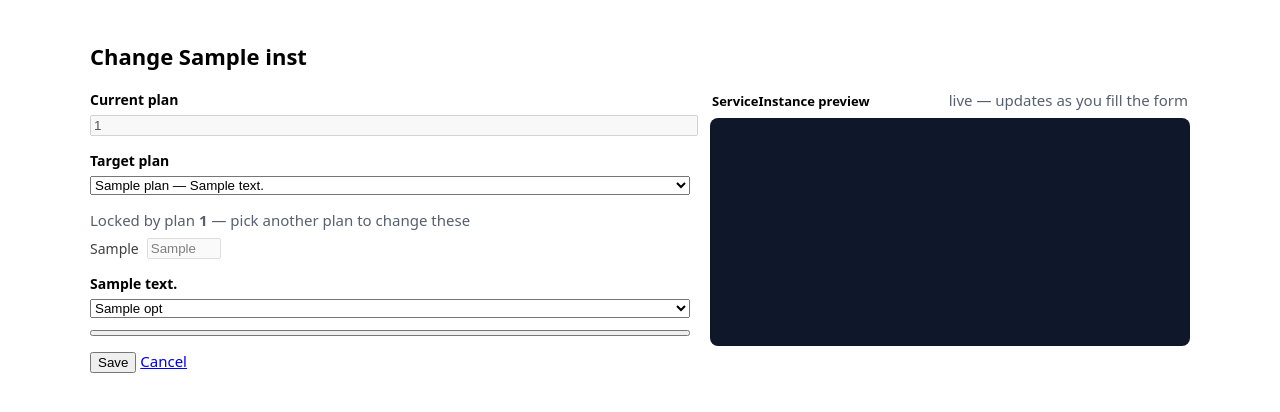
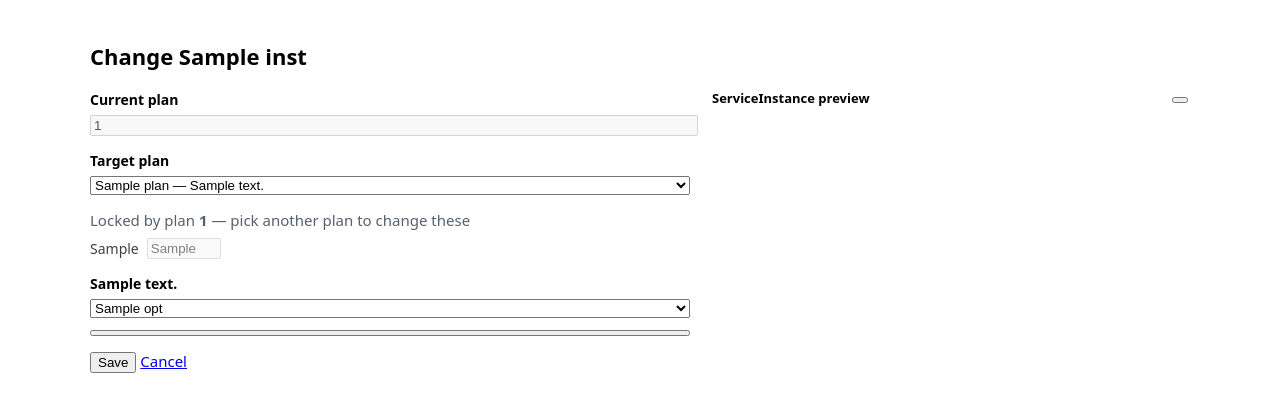
Before and after one commit to alex-tw-lam/svccat-ui, a Django app: template core/templates/core/edit_page.html in a window 1280 px wide. Shown: the top 412 px of the page. Run offline with Django 5.2, Linux system fonts and the light colour scheme; the template is opened without the code that fills it: most values are stand-ins (such as "Sample title", 1, 10 or a date in 2020); some libraries are stand-ins or nearby versions.

Commit message:
feat(ui): tight-feel batch — the YAML preview collapses behind a Show/Hide toggle (it was spending half the form width on an artifact the user never asked to see), delete becomes a typed-name modal (type the resource name to confirm; the data-confirm fallback covers no-JS), the provision form auto-generates an instance name when left blank (offering-counter), and catalog tiles gain a Quick provision button that POSTs immediately with the smallest plan and an auto-generated name (catalog click → running instance = one click + wait)

```diff
--- a/core/public/app.css
+++ b/core/public/app.css
@@ -560,7 +560,6 @@ pre.creds {
 .cr-preview-body {
   font-size: 12px;
   margin: 0;
-  min-height: 200px;
   white-space: pre-wrap;
   word-break: break-all;
 }
--- a/core/templates/core/cr_preview.html
+++ b/core/templates/core/cr_preview.html
@@ -8,9 +8,9 @@
 <div class="cr-preview">
   <div class="cr-preview-head">
     <span class="cr-preview-title">{{ kind }} preview</span>
-    <span class="muted">live — updates as you fill the form</span>
+    <button type="button" class="btn btn-ghost btn-xs" @click="previewOpen = !previewOpen"><span x-text="previewOpen ? 'Hide' : 'Show'"></span></button>
   </div>
-  <pre class="cr-preview-body" x-text="crYaml()"></pre>
+  <pre class="cr-preview-body" x-show="previewOpen" x-cloak x-text="crYaml()"></pre>
 </div>
-<button type="button" class="btn btn-outline btn-sm cr-mobile-toggle" @click="previewOpen = true" x-cloak>Preview YAML</button>
+<button type="button" class="btn btn-outline btn-sm cr-mobile-toggle" @click="previewOpen = true" x-cloak>View YAML</button>
 <div class="modal" :class="previewOpen ? 'modal-open' : ''" x-trap.inert.noscroll="previewOpen" x-cloak><div class="modal-box"><h3 class="cr-preview-title">{{ kind }} preview</h3><p class="muted">live — updates as you fill the form</p><pre class="cr-preview-body" x-text="crYaml()"></pre><div class="modal-action"><button type="button" class="btn btn-sm" @click="previewOpen = false">Close</button></div></div><label class="modal-backdrop" @click="previewOpen = false"></label></div>
--- a/core/templates/core/delete_form.html
+++ b/core/templates/core/delete_form.html
@@ -1 +1 @@
-<form method="post" action="{{ action }}" class="inline{% if join %} join-form{% endif %}" data-confirm="{{ confirm }}"><button class="btn btn-error btn-outline{% if small %} btn-sm{% endif %}{% if join %} join-item{% endif %}" type="submit">Delete</button></form>
+<form method="post" action="{{ action }}" class="inline{% if join %} join-form{% endif %}" data-confirm="{{ confirm }}" x-data="{ show: false, typed: '' }" @submit="if (typed !== '{{ name }}') { show = true; $event.preventDefault(); }"><button class="btn btn-error btn-outline{% if small %} btn-sm{% endif %}{% if join %} join-item{% endif %}" type="submit">Delete</button><div class="modal" :class="show ? 'modal-open' : ''" x-trap.inert.noscroll="show" x-cloak @keydown.escape.window="show = false"><div class="modal-box"><h3>Delete {{ name }}?</h3><p class="muted">This deprovisions the resource and destroys its data. Type <strong>{{ name }}</strong> to confirm.</p><input class="input input-bordered" x-model="typed" placeholder="{{ name }}" @keydown.enter="if (typed === '{{ name }}') { $root.querySelector('form').submit() }" /><div class="modal-action"><button type="button" class="btn btn-ghost btn-sm" @click="show = false">Cancel</button><button type="button" class="btn btn-error btn-sm" :disabled="typed !== '{{ name }}'" @click="$root.querySelector('form').submit()">Delete {{ name }}</button></div></div><label class="modal-backdrop" @click="show = false"></label></div></form>
--- a/core/templates/core/services.html
+++ b/core/templates/core/services.html
@@ -1,3 +1,3 @@
 {% extends "core/layout.html" %}{% block content %}<h1>Catalog</h1> <div class="grid">{% for o in offerings %}<a class="card card-bordered card-compact{% if o.namespaced %} current{% endif %}"
    preload
-   href="/instances/new?offering={{ o.id }}&tenant={{ tenant }}"><div class="card-body"><h2 class="card-title tile-name">{{ o.name }}{% if o.namespaced %} <span class="badge info">tenant-exclusive</span>{% endif %}</h2><p class="tile-desc">{{ o.description }}</p><div class="card-actions">{% for t in o.tags %}<span class="kv">{{ t }}</span>{% endfor %}</div><div class="tile-foot"><span class="muted">{{ o.plans|length }} plans</span><span class="btn btn-primary btn-sm">Provision</span></div></div></a>{% endfor %}</div>{% endblock %}
+   href="/instances/new?offering={{ o.id }}&tenant={{ tenant }}"><div class="card-body"><h2 class="card-title tile-name">{{ o.name }}{% if o.namespaced %} <span class="badge info">tenant-exclusive</span>{% endif %}</h2><p class="tile-desc">{{ o.description }}</p><div class="card-actions">{% for t in o.tags %}<span class="kv">{{ t }}</span>{% endfor %}</div><div class="tile-foot"><span class="muted">{{ o.plans|length }} plans</span><form method="post" action="/instances/new?tenant={{ tenant }}" class="inline"><input type="hidden" name="offeringId" value="{{ o.id }}" /><input type="hidden" name="planId" value="{{ o.plans.0.id }}" /><input type="hidden" name="name" value="" /><button class="btn btn-primary btn-sm" type="submit">Quick provision</button></form></div></div></a>{% endfor %}</div>{% endblock %}
```
Also changed, not shown: core/views.py (+8 -2 lines), tests/test_e2e_memory.py (+1 -1 lines).
